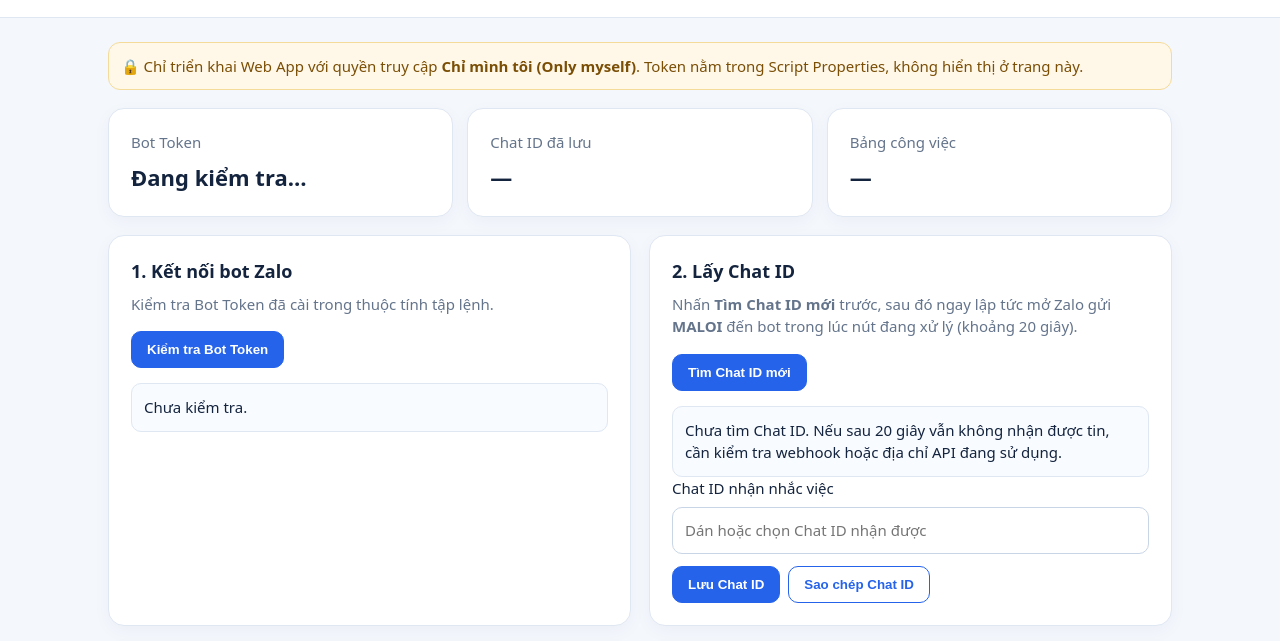
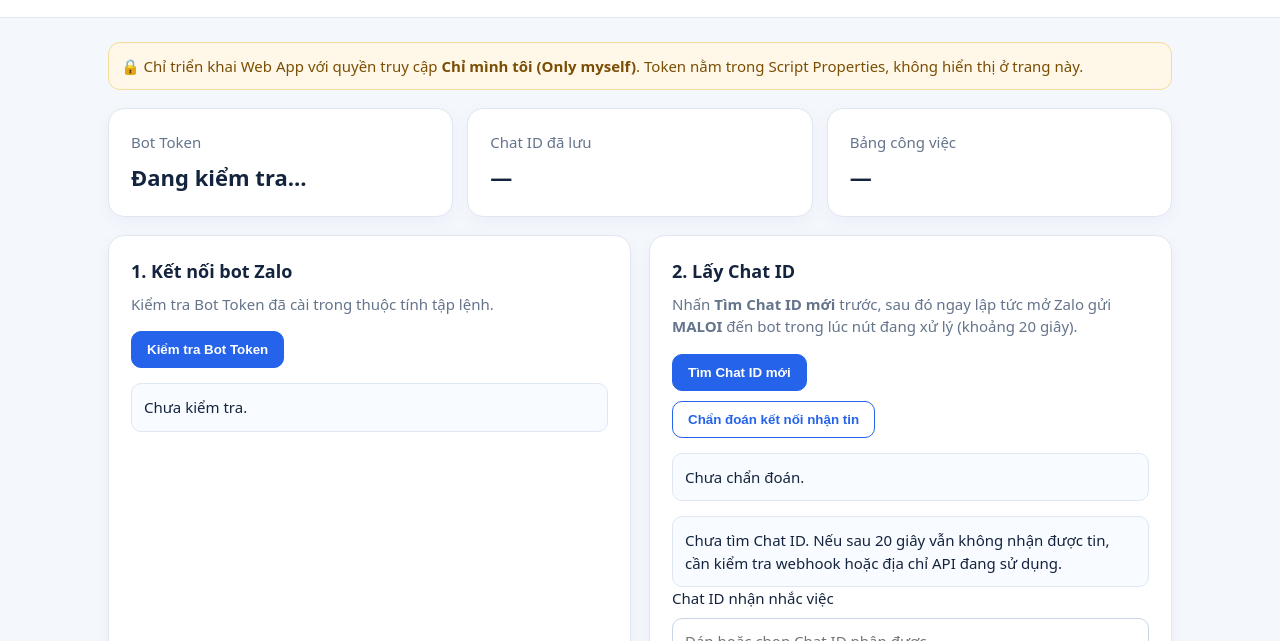
Before and after one commit to mattransoag/sotaynhacviecso, a plain HTML site: page dashboard/DashboardUI.html in a window 1280 px wide. Shown: the part 89-730 px from the top of the page. Drawn offline with Linux system fonts and the light colour scheme.

Commit message:
Add Zalo polling diagnostics button to dashboard

```diff
--- a/dashboard/DashboardUI.html
+++ b/dashboard/DashboardUI.html
@@ -47,7 +47,7 @@
       <h2>2. Lấy Chat ID</h2>
       <p class="label">Nhấn <b>Tìm Chat ID mới</b> trước, sau đó ngay lập tức mở Zalo gửi <b>MALOI</b> đến bot trong lúc nút đang xử lý (khoảng 20 giây).</p>
       <div class="actions"><button onclick="call('zrDashboardCollectChat',[],showChats,this)">Tìm Chat ID mới</button></div>
-      <div class="results" id="chatResult">Chưa tìm Chat ID. Nếu sau 20 giây vẫn không nhận được tin, cần kiểm tra webhook hoặc địa chỉ API đang sử dụng.</div>
+      <div class="actions" style="margin-top:10px"><button class="secondary" onclick="call('zrDashboardDiagnostic',[],showDiagnostic,this)">Chẩn đoán kết nối nhận tin</button></div><div class="results" id="diagnosticResult">Chưa chẩn đoán.</div><div class="results" id="chatResult">Chưa tìm Chat ID. Nếu sau 20 giây vẫn không nhận được tin, cần kiểm tra webhook hoặc địa chỉ API đang sử dụng.</div>
       <label for="chatInput">Chat ID nhận nhắc việc</label>
       <input id="chatInput" placeholder="Dán hoặc chọn Chat ID nhận được" autocomplete="off">
       <div class="actions"><button onclick="saveChat(this)">Lưu Chat ID</button><button class="secondary" onclick="copyChat()">Sao chép Chat ID</button></div>
@@ -84,13 +84,14 @@
   function toast(msg){const e=el('toast');e.textContent=msg;e.style.display='block';setTimeout(()=>e.style.display='none',4500)}
   // Các hàm phía máy chủ chỉ được gọi từ danh sách cho phép.
   function call(name,args,ok,button){
-    const allowed=['zrDashboardStatus','zrDashboardTestBot','zrDashboardCollectChat','zrDashboardSaveChatId','zrDashboardTestSend','zrDashboardTasksPreview'];
+    const allowed=['zrDashboardStatus','zrDashboardTestBot','zrDashboardCollectChat','zrDashboardDiagnostic','zrDashboardSaveChatId','zrDashboardTestSend','zrDashboardTasksPreview'];
     if(!allowed.includes(name)) return;
     if(button)button.disabled=true;
     google.script.run.withSuccessHandler(r=>{if(button)button.disabled=false;ok(r)}).withFailureHandler(e=>{if(button)button.disabled=false;toast('Lỗi: '+e.message)})[name](...args);
   }
   function init(){call('zrDashboardStatus',[],s=>{setText('sToken',s.tokenConfigured?'Đã cấu hình':'Chưa có');el('sToken').className=s.tokenConfigured?'good':'bad';setText('sChat',s.chatId||'Chưa có');setText('sSheet',s.sheet);el('chatInput').value=s.chatId;},null)}
   function showBot(r){let b=r.bot||{};setText('botResult','✅ Kết nối thành công. '+(b.name||b.username||b.first_name||'Bot trả lời hợp lệ.'))}
+  function showDiagnostic(r){setText('diagnosticResult','Bot: '+r.bot+' | Webhook: '+r.webhook+' | Kiểm tra: '+r.checkedAt)}
   function showChats(r){
     if(!r.found){setText('chatResult',r.message||'Chưa có Chat ID');return}
     const chats=r.chats||[];
```
